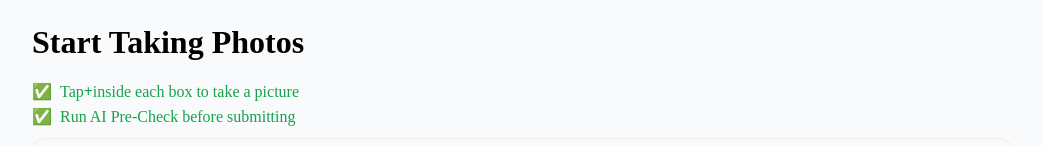
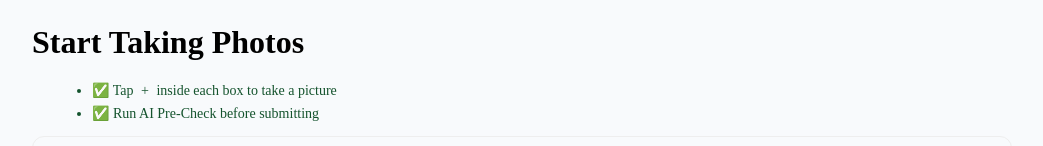
Before and after one commit to dmeadows001/turn-qa, a Next.js app: page /turns/1/capture in a window 1280 px wide. Shown: the top 146 px of the page, without its empty margins (118-1161 px from the left). Built offline with nearby package versions, Linux system fonts and the light colour scheme; no server answers.

Commit message:
Update capture.js

```diff
--- a/pages/turns/[id]/capture.js
+++ b/pages/turns/[id]/capture.js
@@ -420,14 +420,12 @@ export default function Capture() {
     <div style={{ maxWidth: 980, margin: '24px auto', padding: '0 16px', fontFamily: 'ui-sans-serif' }}>
      <h1>Start Taking Photos</h1>
 
-<ul style={{ listStyle: 'none', padding: 0, marginTop: 12, marginBottom: 12 }}>
-  <li style={{ display: 'flex', alignItems: 'center', marginBottom: 6, color: '#16a34a', fontWeight: 500 }}>
-    <span style={{ marginRight: 8 }}>✅</span>
-    Tap <b>+</b> inside each box to take a picture
+<ul style={{ marginTop: 8, marginLeft: 20, color: '#14532d', fontSize: 14 }}>
+  <li style={{ marginBottom: 6 }}>
+    ✅ Tap <span style={{ margin: '0 4px' }}>+</span> inside each box to take a picture
   </li>
-  <li style={{ display: 'flex', alignItems: 'center', color: '#16a34a', fontWeight: 500 }}>
-    <span style={{ marginRight: 8 }}>✅</span>
-    Run AI Pre-Check before submitting
+  <li>
+    ✅ Run AI Pre-Check before submitting
   </li>
 </ul>
 
```
